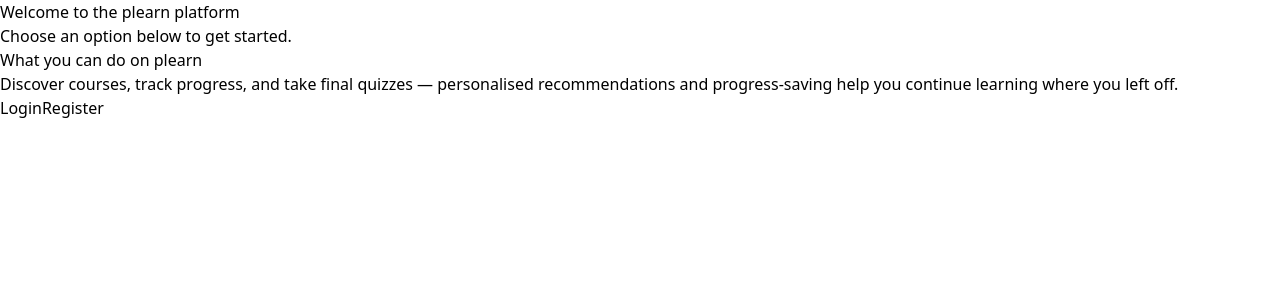
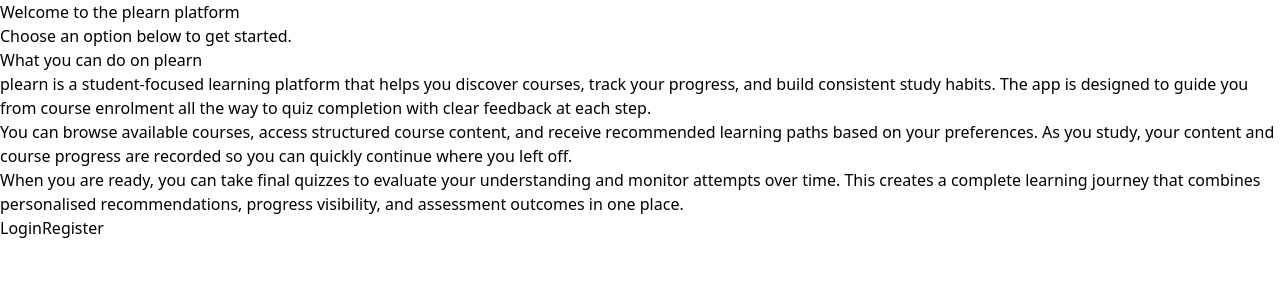
Before and after one commit to HHMathewChan/plearn, a React (Vite) app in the folder frontend/: page / in a window 1280 px wide. Shown: the top 300 px of the page. Built offline with nearby package versions, Linux system fonts and the light colour scheme; no server answers.

Commit message:
feat: update FeaturesSection component to default mode on LandingPage

```diff
--- a/frontend/src/Pages/LandingPage.tsx
+++ b/frontend/src/Pages/LandingPage.tsx
@@ -26,7 +26,7 @@
             </section>
 
             {/* Features section extracted to a separate component (short mode on landing) */}
-            <FeaturesSection mode="short" />
+            <FeaturesSection />
 
             <nav
                 aria-label="Authentication navigation"
```
